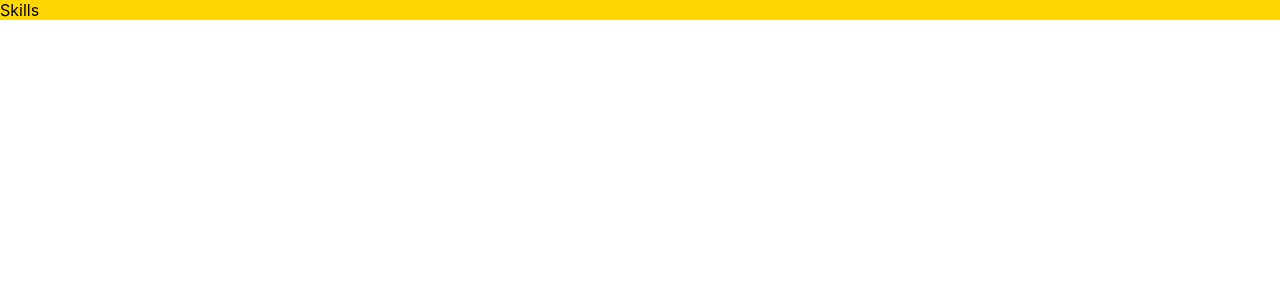
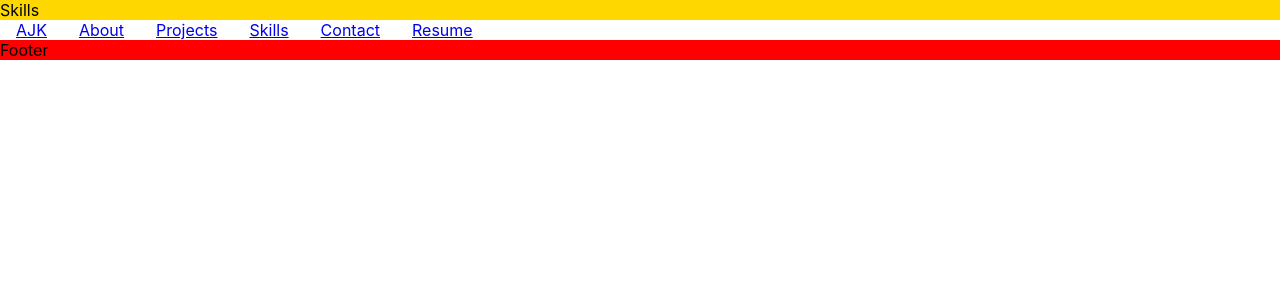
Before and after one commit to Kamadulski999/Kamadulski, a React (Create React App) app: page /Skills in a window 1280 px wide. Shown: the top 300 px of the page. Built offline with nearby package versions, Linux system fonts and the light colour scheme.

Commit message:
add link navigation to navbar

```diff
--- a/src/Pages/About/index.js
+++ b/src/Pages/About/index.js
@@ -1,9 +1,16 @@
+import Nav from '../../components/Nav';
+import Footer from '../../components/Footer';
 import './about.css'
+
 
 
 function About() {
     return (
+        <>
         <div className="about">About</div>
+        <Nav/>
+        <Footer/>
+        </>
     )
 };
 
--- a/src/Pages/Contact/index.js
+++ b/src/Pages/Contact/index.js
@@ -1,9 +1,16 @@
+import Nav from '../../components/Nav';
+import Footer from '../../components/Footer';
 import './contact.css'
+
 
 
 function Contact() {
     return (
+        <>
         <div className="contact">Contact</div>
+        <Nav/>
+        <Footer/>
+        </>
     )
 };
 
--- a/src/Pages/Home/index.js
+++ b/src/Pages/Home/index.js
@@ -1,6 +1,7 @@
-import './home.css'
 import Nav from '../../components/Nav';
 import Footer from '../../components/Footer';
+import './home.css'
+
 
 
 function Home() {
--- a/src/Pages/Projects/index.js
+++ b/src/Pages/Projects/index.js
@@ -1,9 +1,15 @@
+import Nav from '../../components/Nav';
+import Footer from '../../components/Footer';
 import './projects.css'
 
 
 function Projects() {
     return (
+        <>
         <div className="projects">Projects</div>
+        <Nav />
+        <Footer />
+        </>
     )
 };
 
--- a/src/Pages/Resume/index.js
+++ b/src/Pages/Resume/index.js
@@ -1,9 +1,14 @@
+import Nav from '../../components/Nav';
+import Footer from '../../components/Footer';
 import './resume.css'
-
 
 function Resume() {
     return (
+        <>
         <div className="resume">Resume</div>
+        <Nav />
+        <Footer />
+        </>
     )
 };
 
--- a/src/Pages/Skills/index.js
+++ b/src/Pages/Skills/index.js
@@ -1,9 +1,15 @@
+import Nav from '../../components/Nav';
+import Footer from '../../components/Footer';
 import './skills.css'
 
 
 function Skills() {
     return (
+        <>
         <div className="skills">Skills</div>
+        <Nav />
+        <Footer />
+        </>
     )
 };
 
--- a/src/components/Nav/index.js
+++ b/src/components/Nav/index.js
@@ -1,9 +1,17 @@
+import {Link} from 'react-router-dom';
 import './nav.css'
 
 
 function Nav() {
     return (
-        <div className="nav">Navbar</div>
+        <div className="nav">
+            <Link className="navLink" to={"/"}>AJK</Link>
+            <Link className="navLink" to={"/About"}>About</Link>
+            <Link className="navLink" to={"/Projects"}>Projects</Link>
+            <Link className="navLink" to={"/Skills"}>Skills</Link>
+            <Link className="navLink" to={"/Contact"}>Contact</Link>
+            <Link className="navLink" to={"/Resume"}>Resume</Link>
+        </div>
     )
 };
 
--- a/src/components/Nav/nav.css
+++ b/src/components/Nav/nav.css
@@ -1,5 +1,9 @@
 .nav {
     width:100%;
     height: 20%;
-    background-color: blue;
+
 }
+
+.navLink {
+    margin: 1em;
+}
```
